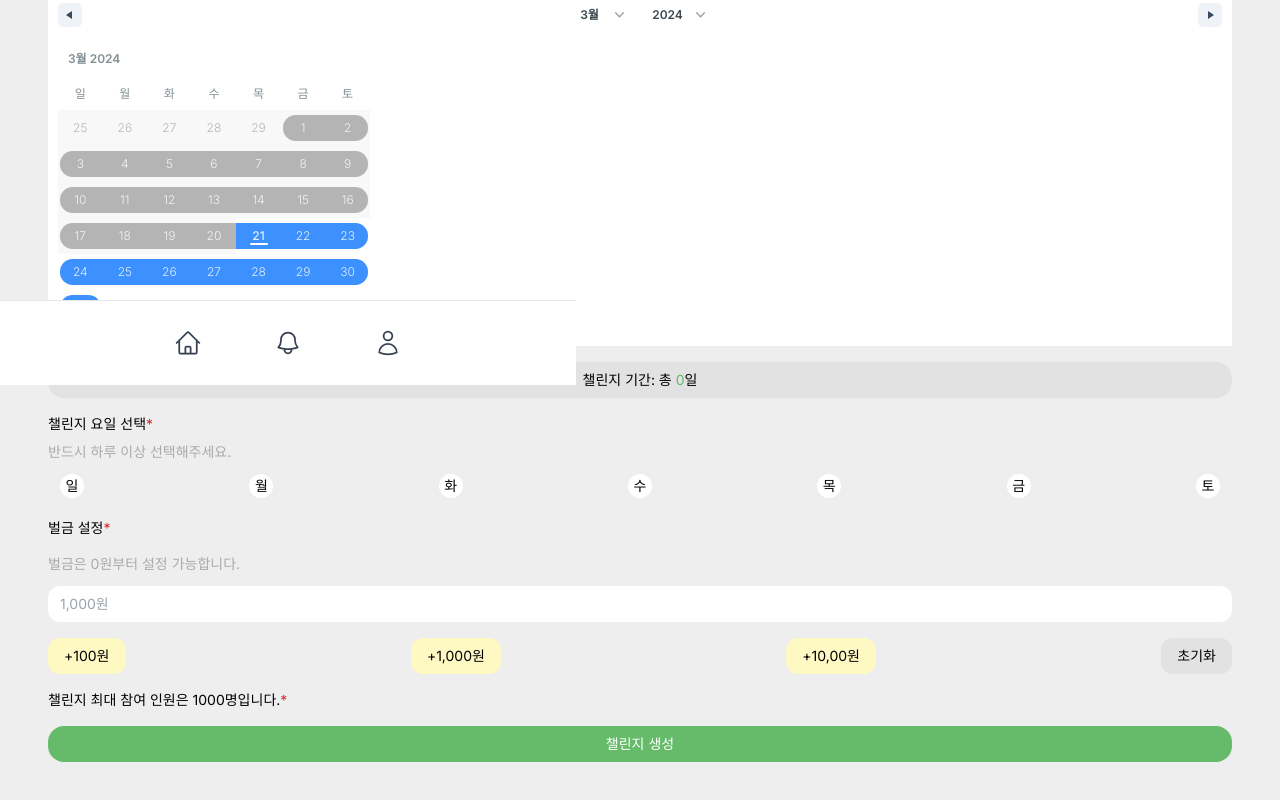
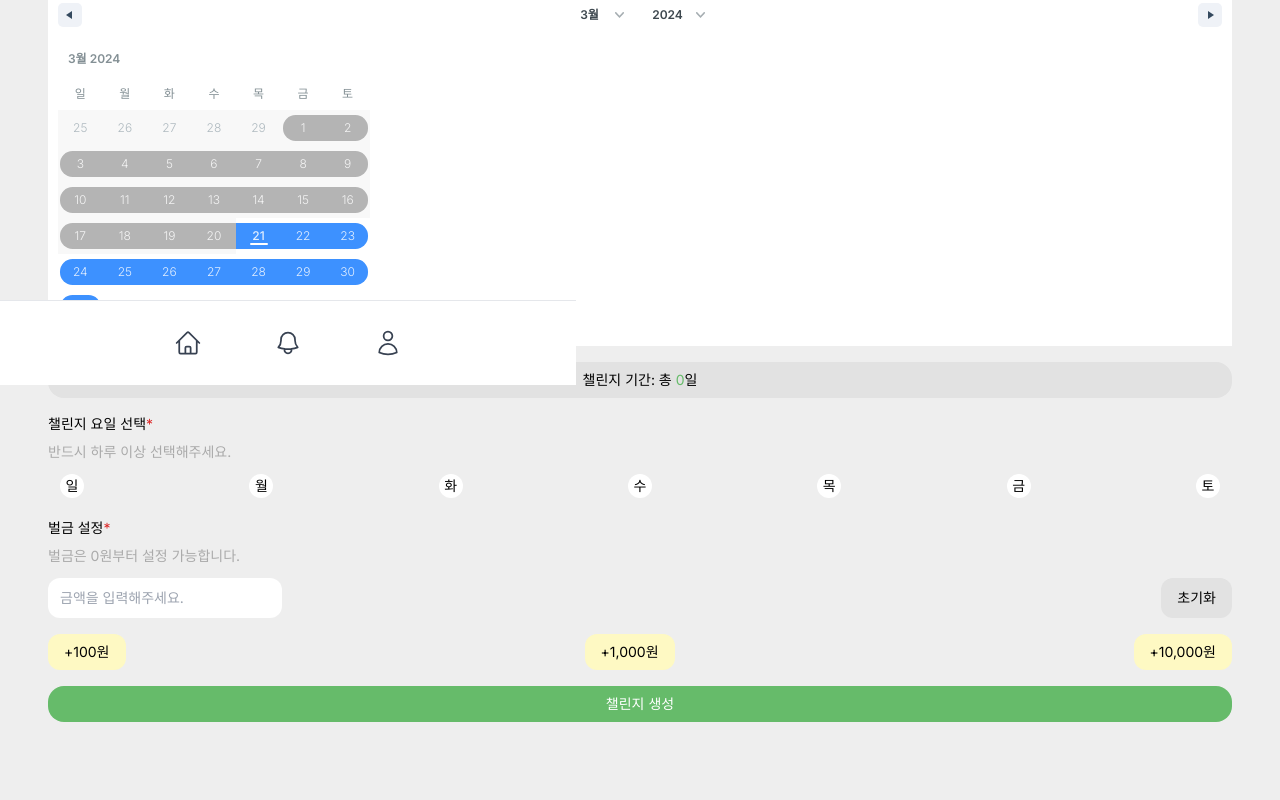
Before and after one commit to HabitPay/frontend, a Next.js app: page /challenges/create_challenge in a window 1280 px wide. Shown: the part 415-1215 px from the top of the page. Built offline with nearby package versions, Linux system fonts and the light colour scheme.

Commit message:
💄 design: 벌금 설정 레이아웃 변경 #27

```diff
--- a/src/app/challenges/create_challenge/page.tsx
+++ b/src/app/challenges/create_challenge/page.tsx
@@ -166,28 +166,35 @@ function Page() {
             </div>
             <div className="flex flex-col">
               <Label title="벌금 설정" isRequired />
-              <div className="mt-4 mb-3 text-sm text-habit-gray">
+              <div className="mt-2 mb-3 text-sm text-habit-gray">
                 벌금은 0원부터 설정 가능합니다.
               </div>
-              <input type="text" placeholder="1,000원" className="mb-4" />
+              <div className="flex flex-row justify-between mb-4">
+                <input
+                  type="text"
+                  placeholder="금액을 입력해주세요."
+                  className="h-10"
+                />
+                <button className="h-10 px-4 py-2 bg-habit-lightgray rounded-xl text-sm">
+                  초기화
+                </button>
+              </div>
               <div className="flex items-center justify-between text-sm">
                 <div className="px-4 py-2 bg-yellow-100 rounded-xl">+100원</div>
                 <div className="px-4 py-2 bg-yellow-100 rounded-xl">
                   +1,000원
                 </div>
                 <div className="px-4 py-2 bg-yellow-100 rounded-xl">
-                  +10,00원
-                </div>
-                <div className="px-4 py-2 bg-habit-lightgray rounded-xl">
-                  초기화
+                  +10,000원
                 </div>
               </div>
             </div>
           </div>
-          <Label
+          {/* TODO: 없어도 될 것 같아서 주석 처리 */}
+          {/* <Label
             title="챌린지 최대 참여 인원은 1000명입니다."
             isRequired
-          ></Label>
+          ></Label> */}
           <button className="py-2 text-sm text-white bg-habit-green rounded-2xl font-extralight">
             챌린지 생성
           </button>
```
